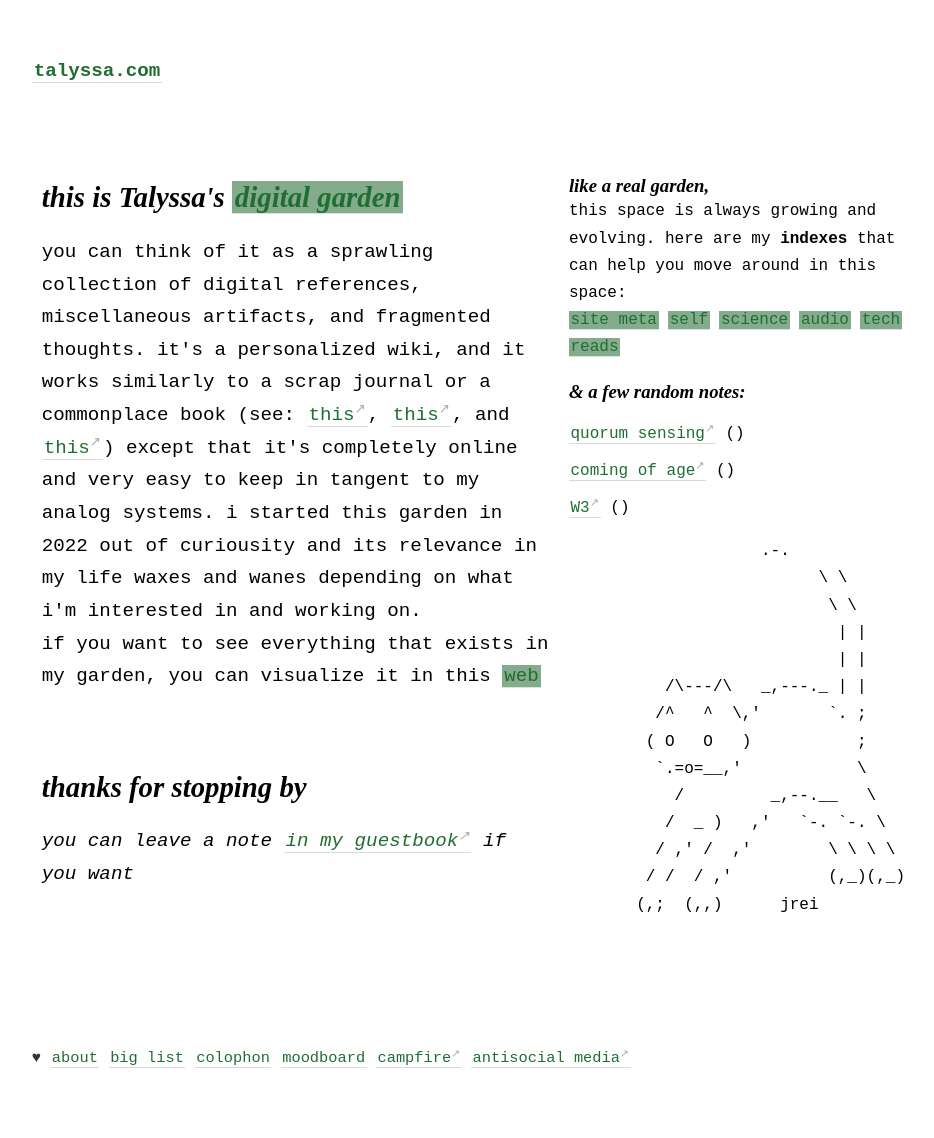
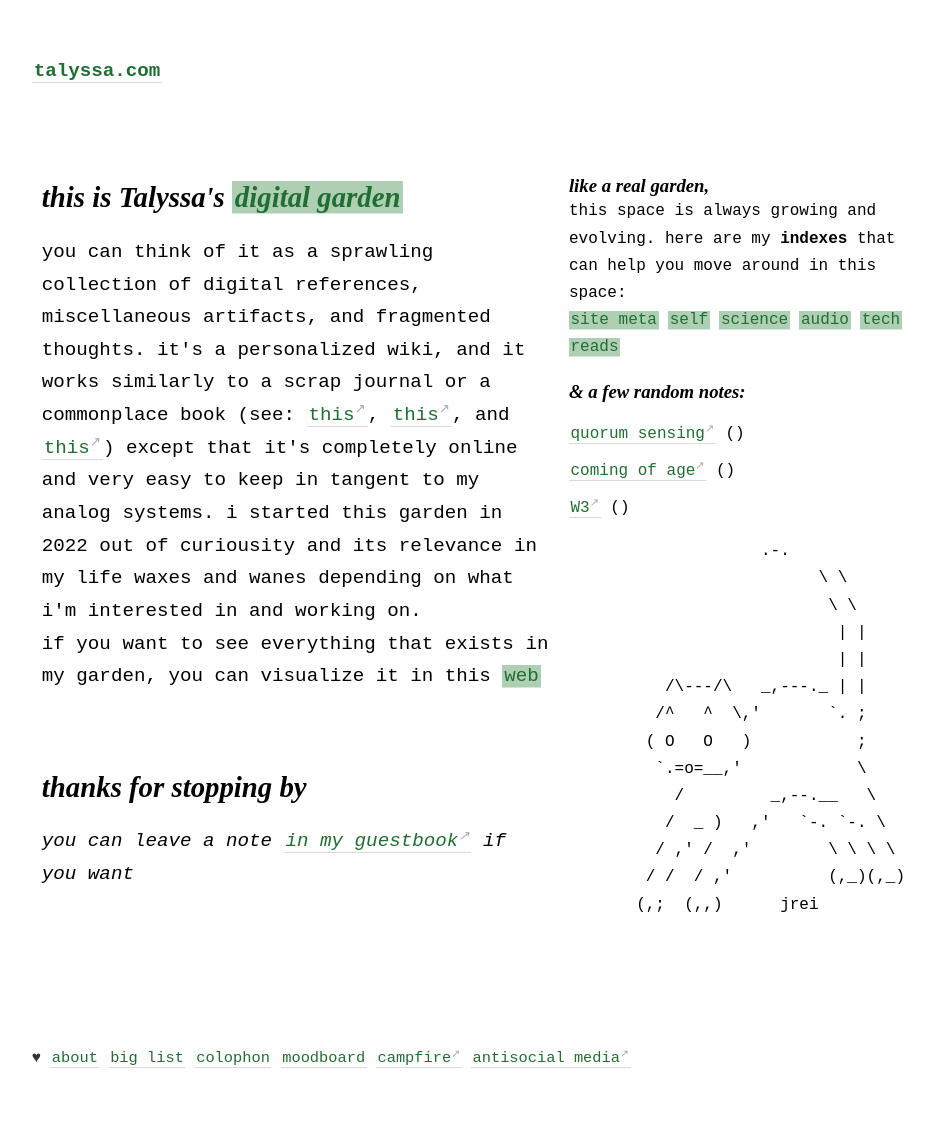
Before and after one commit to geminiworms/talyssagarden.github.io, a Jekyll site: the page built from _pages/index.md, in a window 1280 px wide. Shown: the whole page, without its empty margins (45-979 px from the left). Built offline with Jekyll 4.4.1, drawn with Linux system fonts in a browser that asks for light colours.

Commit message:
Update link-previews.html

```diff
--- a/_includes/link-previews.html
+++ b/_includes/link-previews.html
@@ -1,8 +1,10 @@
 <!-- That file is not particularly elegant. This will need a refactor at some point. -->
+
+<!-- this is all the styling for the INTERNAL link previews -->
 <style>
   content a.internal-link {
     border-color: #d3e8d7;
-    background-color: #84ab8c;
+    background-color: #aecfb4;
   }
 
   #tooltip-wrapper {
```
